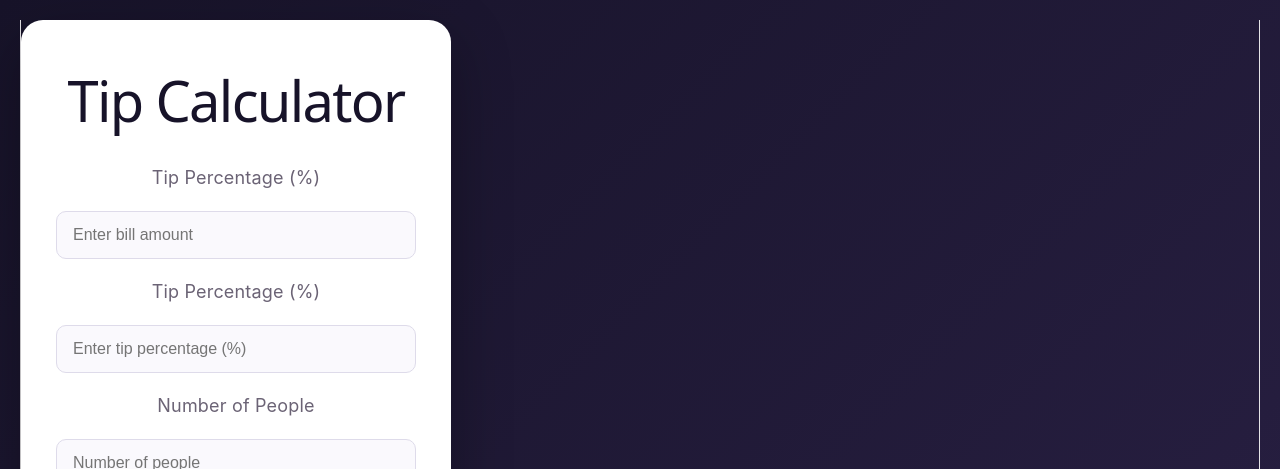
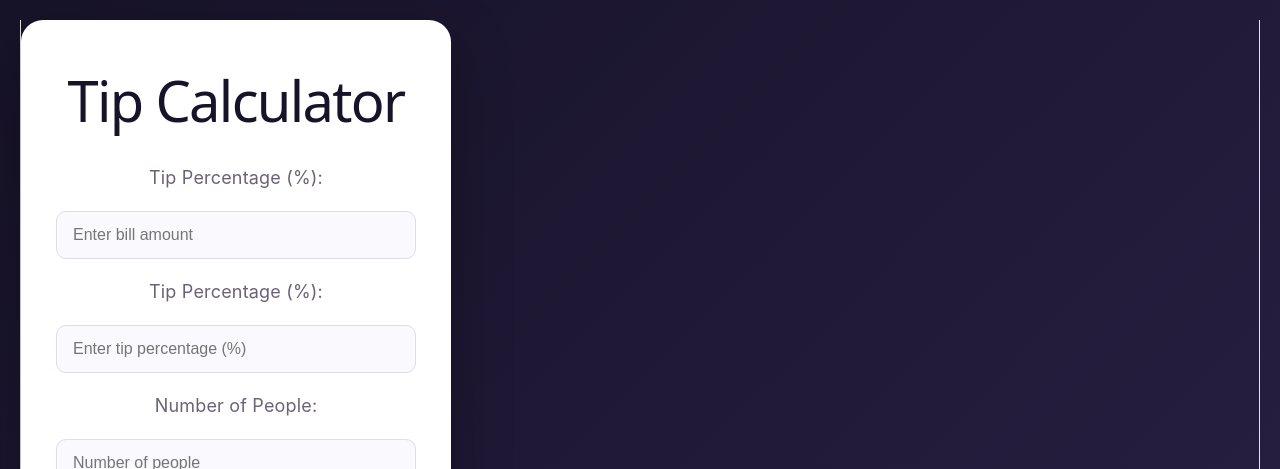
Before and after one commit to saraehrari/Tip-Calculator, a React (Vite) app in the folder Tip-Calculate/: page / in a window 1280 px wide. Shown: the top 469 px of the page. Built offline with nearby package versions, Linux system fonts and the light colour scheme.

Commit message:
Update App.jsx

```diff
--- a/Tip-Calculate/src/App.jsx
+++ b/Tip-Calculate/src/App.jsx
@@ -34,7 +34,7 @@ function App() {
     <div>
       <h1>Tip Calculator</h1>
       {/* FIRST INPUT - BILL */}
-       <label>Tip Percentage (%)</label>
+       <label className="lables">Tip Percentage (%):</label>
       <input
         type="number"
         value={bill}
@@ -43,7 +43,7 @@ function App() {
       />
 
       {/* SECOND INPUT - TIP */}
-       <label>Tip Percentage (%)</label>
+       <label className="lables">Tip Percentage (%):</label>
       <input
         type="number"
         value={tip}
@@ -52,7 +52,7 @@ function App() {
       />
 
       {/* THIRD INPUT - PEOPLE */}
-        <label>Number of People</label>
+        <label className="lables">Number of People:</label>
       <input
         type="number"
         min="1"
```
